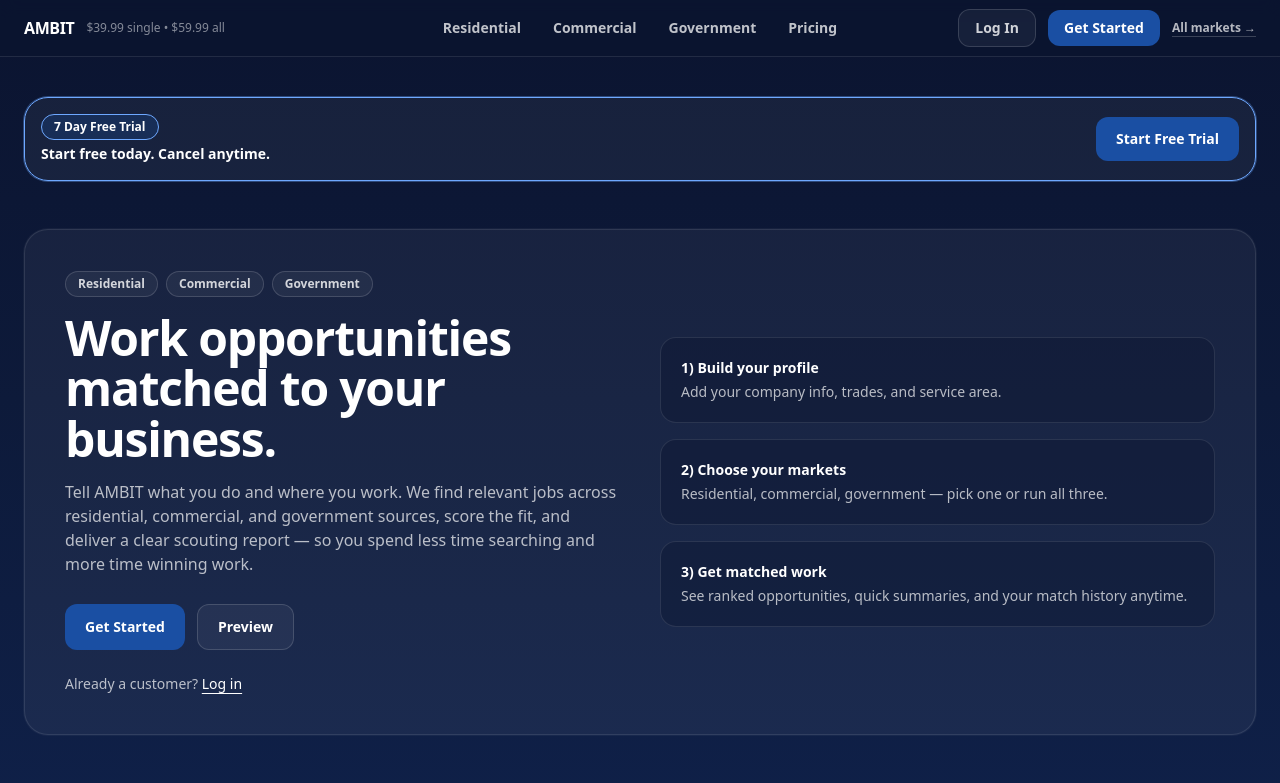
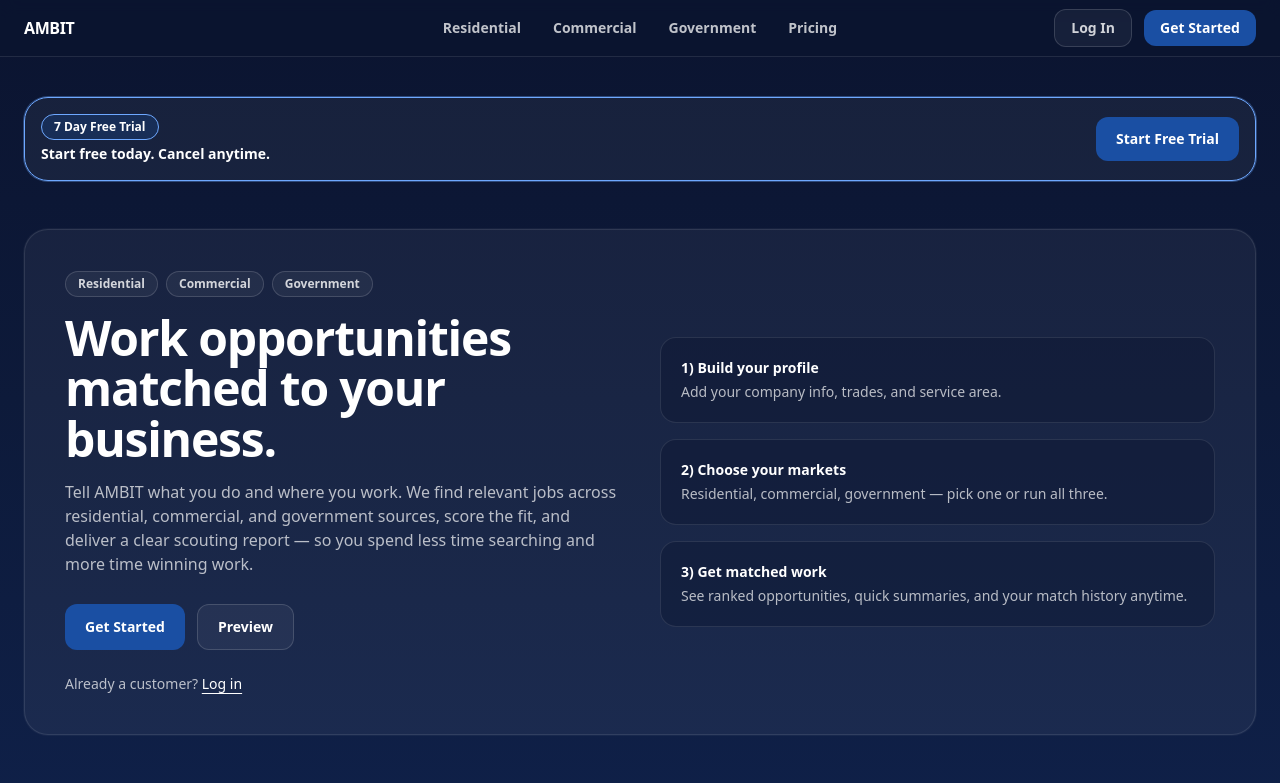
Before and after one commit to seansevrix/ambit, a Next.js app: page / in a window 1280 px wide. Shown: the top 783 px of the page. Built offline with nearby package versions, Linux system fonts and the light colour scheme.

Commit message:
Remove nav pricing hint and all-markets link

```diff
--- a/app/components/SiteNav.tsx
+++ b/app/components/SiteNav.tsx
@@ -12,18 +12,12 @@
 export default function SiteNav() {
   return (
     <header className="sticky top-0 z-50 border-b border-white/10 bg-[#0B1430]/70 backdrop-blur">
-      {/* 3-column layout keeps the middle perfectly centered */}
       <div className="mx-auto grid h-14 w-full max-w-7xl grid-cols-3 items-center px-6">
         {/* Left */}
-        <div className="justify-self-start flex items-center gap-3">
+        <div className="justify-self-start">
           <Link href="/" className="font-semibold tracking-tight text-white">
             AMBIT
           </Link>
-
-          {/* small pricing hint (desktop only) */}
-          <span className="hidden md:inline text-xs text-white/50">
-            $39.99 single • $59.99 all
-          </span>
         </div>
 
         {/* Center (desktop) */}
@@ -48,14 +42,8 @@
             Log In
           </Link>
 
-          {/* Default CTA = single plan */}
           <Link href="/get-started?plan=single" className={PRIMARY_BTN}>
             Get Started
-          </Link>
-
-          {/* Subtle upgrade path */}
-          <Link href="/get-started?plan=all" className="hidden lg:inline text-xs font-semibold text-white/70 underline decoration-white/20 underline-offset-4 hover:text-white hover:decoration-white/50">
-            All markets →
           </Link>
         </div>
       </div>
```
